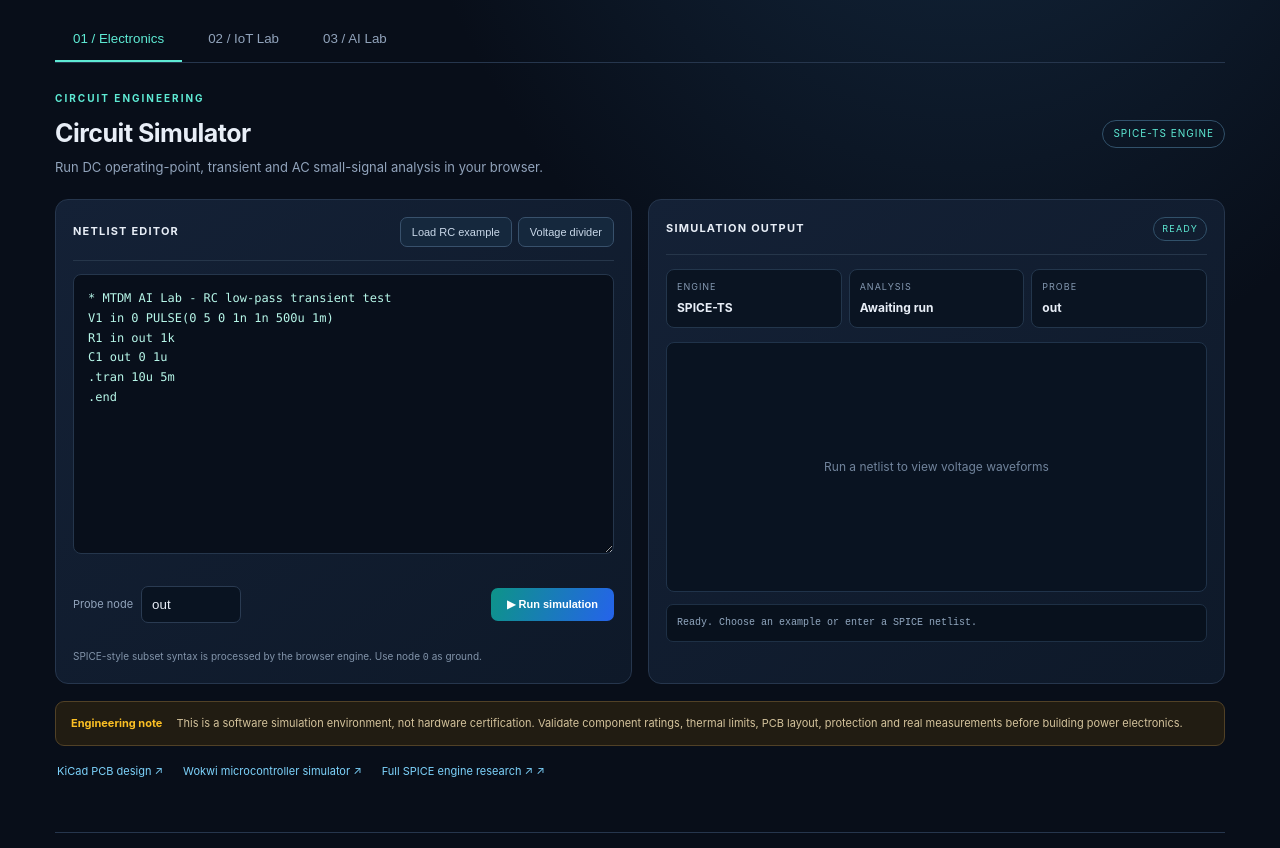
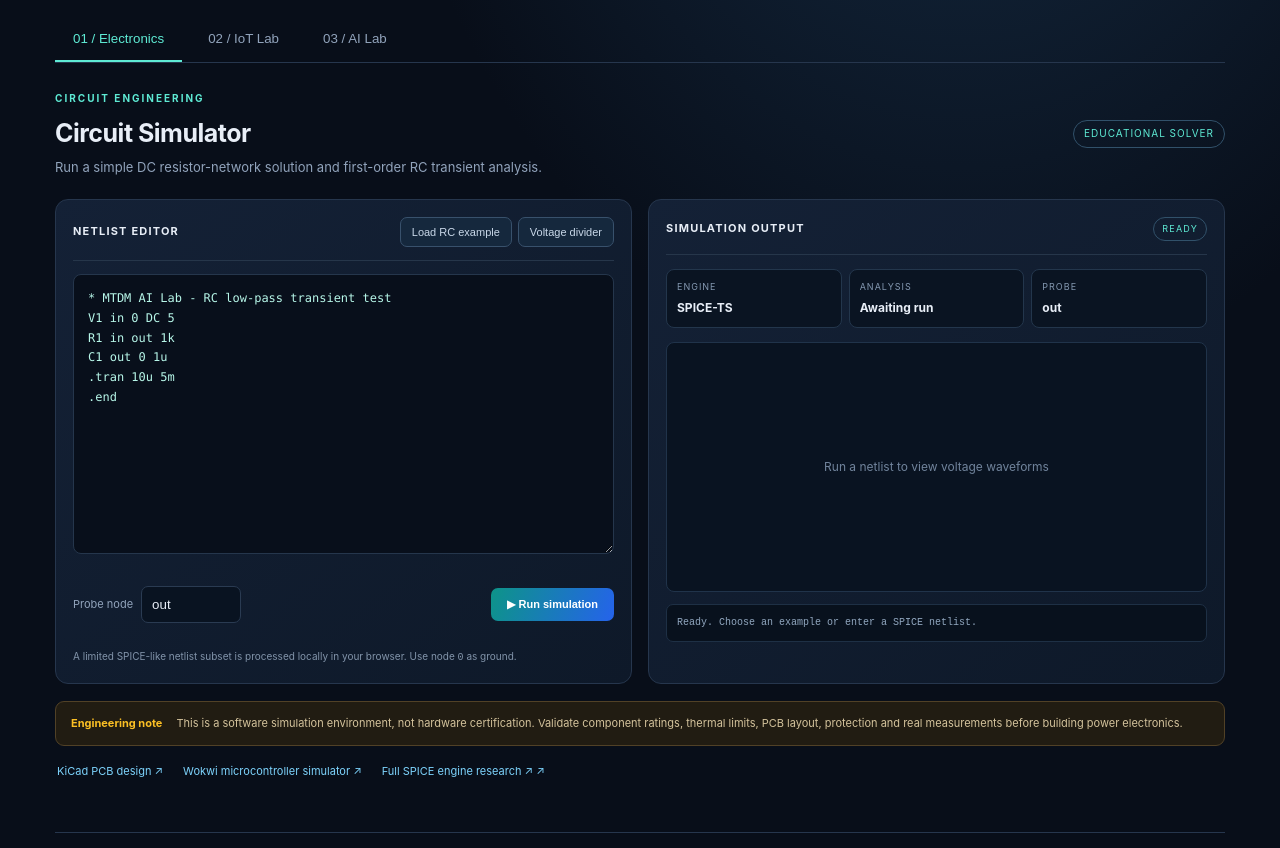
Before and after one commit to aiagent16051987/MTDM-AI-Lab, a plain HTML site: page index.html in a window 1280 px wide. Shown: the part 300-1148 px from the top of the page. Drawn offline with Linux system fonts and the light colour scheme.

Commit message:
Correct circuit simulator scope and example

```diff
--- a/index.html
+++ b/index.html
@@ -25,18 +25,18 @@
       <button class="tab" data-tab="ai">03 / AI Lab</button>
     </nav>
     <section id="electronics" class="workspace active">
-      <div class="section-head"><div><p class="eyebrow">CIRCUIT ENGINEERING</p><h2>Circuit Simulator</h2><p>Run DC operating-point, transient and AC small-signal analysis in your browser.</p></div><span class="engine-tag">SPICE-TS ENGINE</span></div>
+      <div class="section-head"><div><p class="eyebrow">CIRCUIT ENGINEERING</p><h2>Circuit Simulator</h2><p>Run a simple DC resistor-network solution and first-order RC transient analysis.</p></div><span class="engine-tag">EDUCATIONAL SOLVER</span></div>
       <div class="sim-layout">
         <div class="panel editor-panel">
           <div class="panel-head"><strong>NETLIST EDITOR</strong><div class="head-actions"><button id="loadExample" class="subtle-btn">Load RC example</button><button id="loadDivider" class="subtle-btn">Voltage divider</button></div></div>
           <textarea id="netlist" spellcheck="false" aria-label="SPICE netlist">* MTDM AI Lab - RC low-pass transient test
-V1 in 0 PULSE(0 5 0 1n 1n 500u 1m)
+V1 in 0 DC 5
 R1 in out 1k
 C1 out 0 1u
 .tran 10u 5m
 .end</textarea>
           <div class="run-row"><label class="node-label">Probe node <input id="probeNode" value="out" maxlength="32"></label><button id="runSim" class="primary-btn">▶ Run simulation</button></div>
-          <p class="hint">SPICE-style subset syntax is processed by the browser engine. Use node <code>0</code> as ground.</p>
+          <p class="hint">A limited SPICE-like netlist subset is processed locally in your browser. Use node <code>0</code> as ground.</p>
         </div>
         <div class="panel result-panel">
           <div class="panel-head"><strong>SIMULATION OUTPUT</strong><span id="simStatus" class="status">READY</span></div>
```
